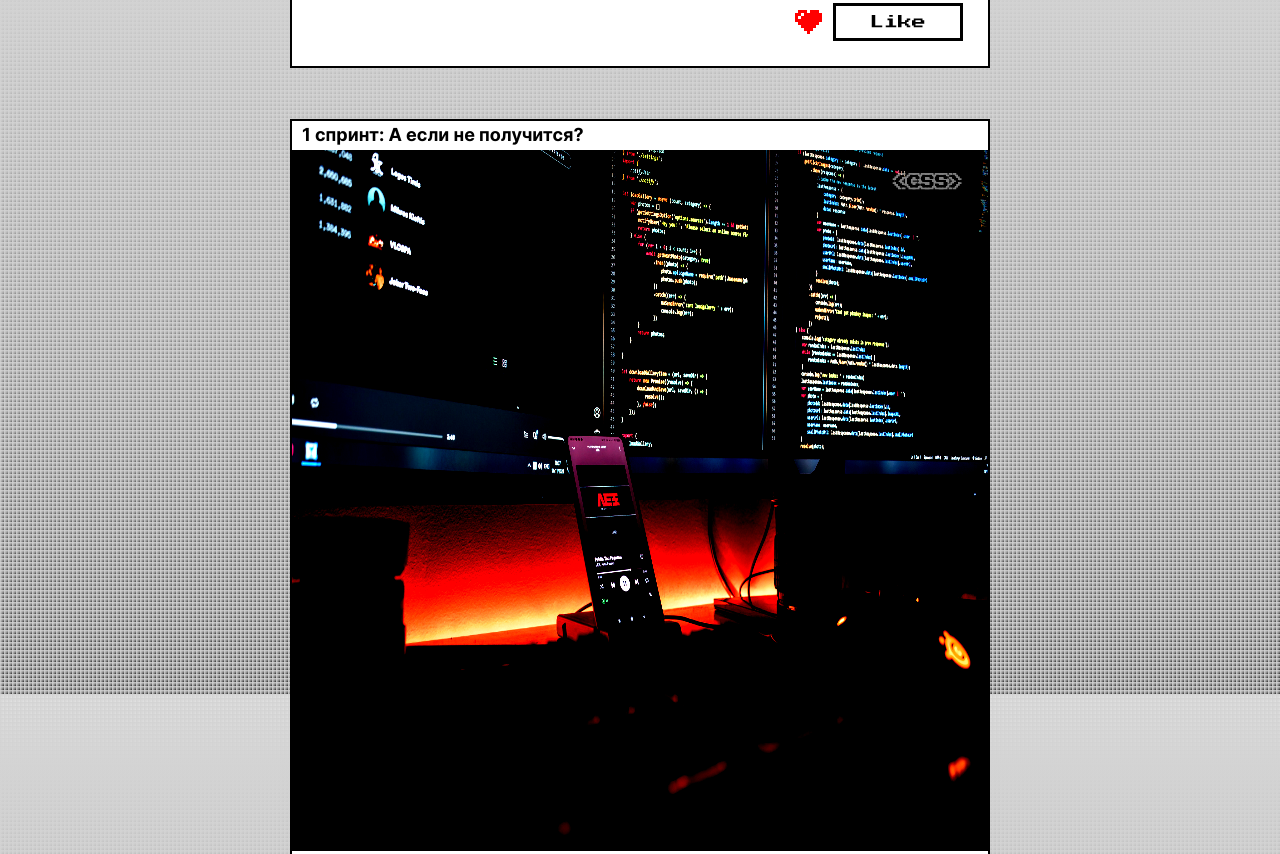
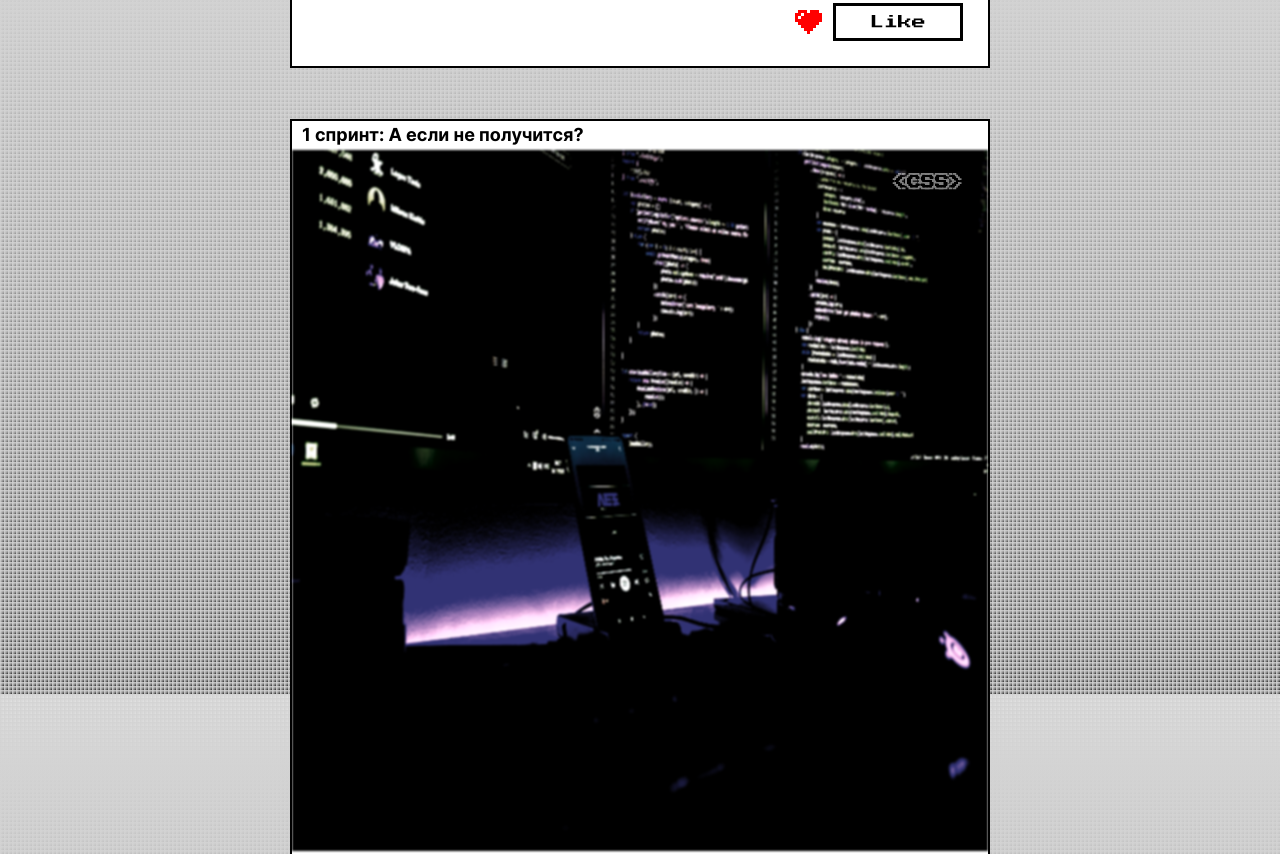
Before and after one commit to Dauletov-Magzhan/zakrivayuschiy-teg-f, a plain HTML site: page index.html in a window 1280 px wide. Shown: the part 2506-3360 px from the top of the page. Drawn offline with Linux system fonts and the light colour scheme.

Commit message:
На первую проверку

```diff
--- a/styles/style.css
+++ b/styles/style.css
@@ -177,7 +177,7 @@
 }
 
 .image-3 {
-  filter: contrast(200%);
+  filter: contrast(300%) saturate(0.3) hue-rotate(250deg) blur(1px);
 }
 
 .image-4 {
```
